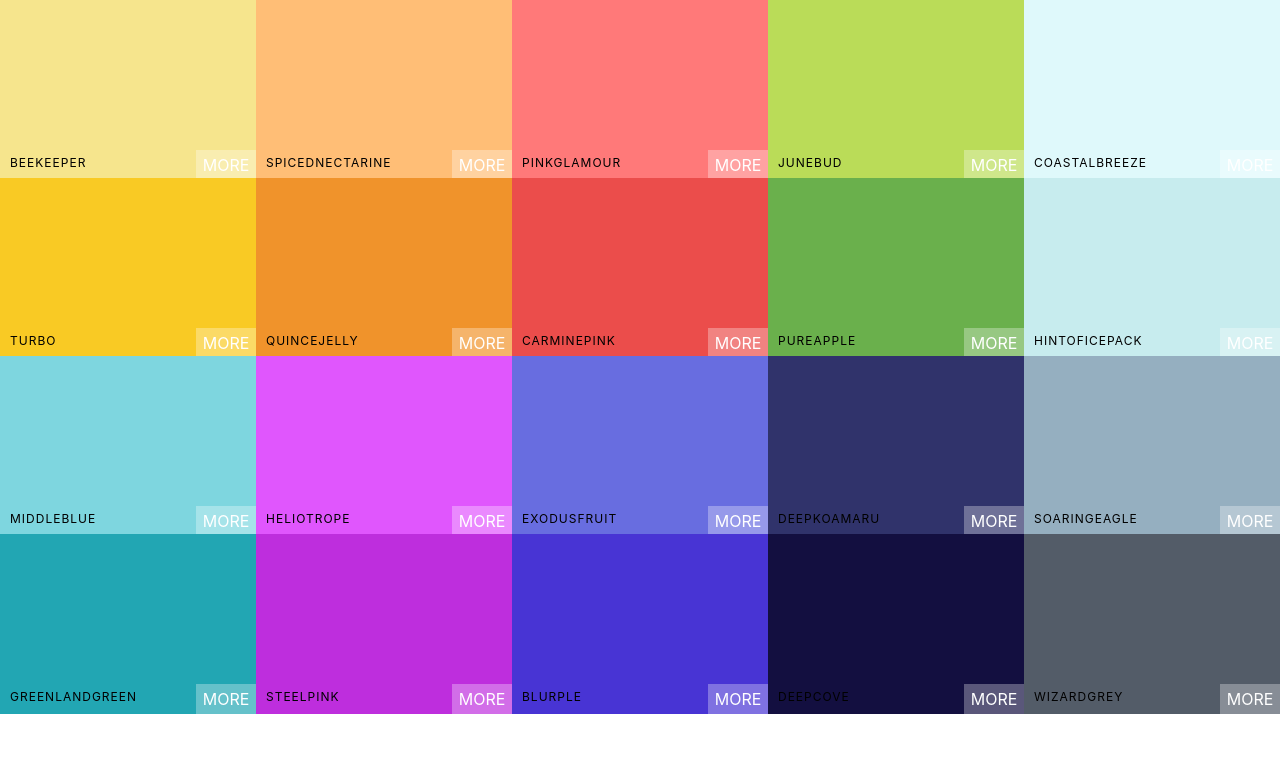
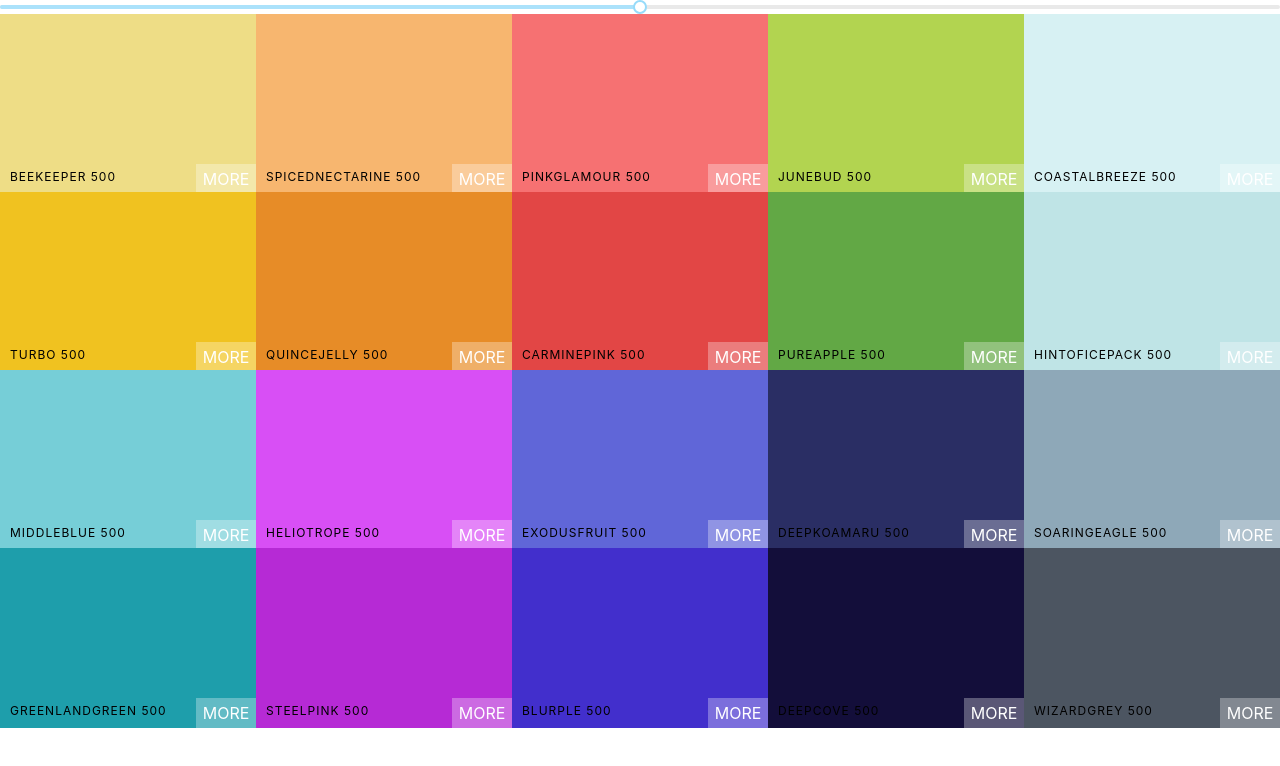
Before and after one commit to chenghsj/color-app, a React (Create React App) app: page / in a window 1280 px wide. Shown: the top 766 px of the page. Built offline with nearby package versions, Linux system fonts and the light colour scheme.

Commit message:
Add unstyled color slider

```diff
--- a/package.json
+++ b/package.json
@@ -8,6 +8,7 @@
     "@testing-library/user-event": "^7.2.1",
     "chroma-js": "^2.1.0",
     "copy-to-clipboard": "^3.2.0",
+    "rc-slider": "^8.7.1",
     "react": "^16.12.0",
     "react-copy-to-clipboard": "^5.0.2",
     "react-dom": "^16.12.0",
--- a/src/App.js
+++ b/src/App.js
@@ -9,10 +9,10 @@ class App extends Component {
     this.state = {};
   }
   render() {
-    console.log(generatePalette(seedColors[4]));
+    // console.log(generatePalette(seedColors[3]));
     return (
       <div>
-        <Palette {...seedColors[4]} />
+        <Palette palette={generatePalette(seedColors[4])} />
       </div>
     );
   }
--- a/src/Palette.js
+++ b/src/Palette.js
@@ -1,18 +1,36 @@
 import React, { Component } from "react";
 import ColorBox from "./ColorBox";
 import "./Palette.css";
+import Slider from "rc-slider";
+import "rc-slider/assets/index.css";
 
 class Palette extends Component {
   constructor(props) {
     super(props);
-    this.state = {};
+    this.state = {
+      level: 500
+    };
   }
+
+  changeLevel = level => {
+    this.setState({ level });
+  };
+
   render() {
-    const colorBoxes = this.props.colors.map(color => (
-      <ColorBox background={color.color} name={color.name} />
+    const { colors } = this.props.palette;
+    const { level } = this.state;
+    const colorBoxes = colors[level].map(color => (
+      <ColorBox background={color.hex} name={color.name} />
     ));
     return (
       <div className="Palette">
+        <Slider
+          defaultValue={level}
+          min={100}
+          max={900}
+          step={100}
+          onAfterChange={this.changeLevel}
+        />
         {/* Navbar goes here */}
         <div className="Palette-colors">{colorBoxes}</div>
         {/* footer */}
```
Also changed, not shown: 1 other file (tests, documents, lock files or other folders).
